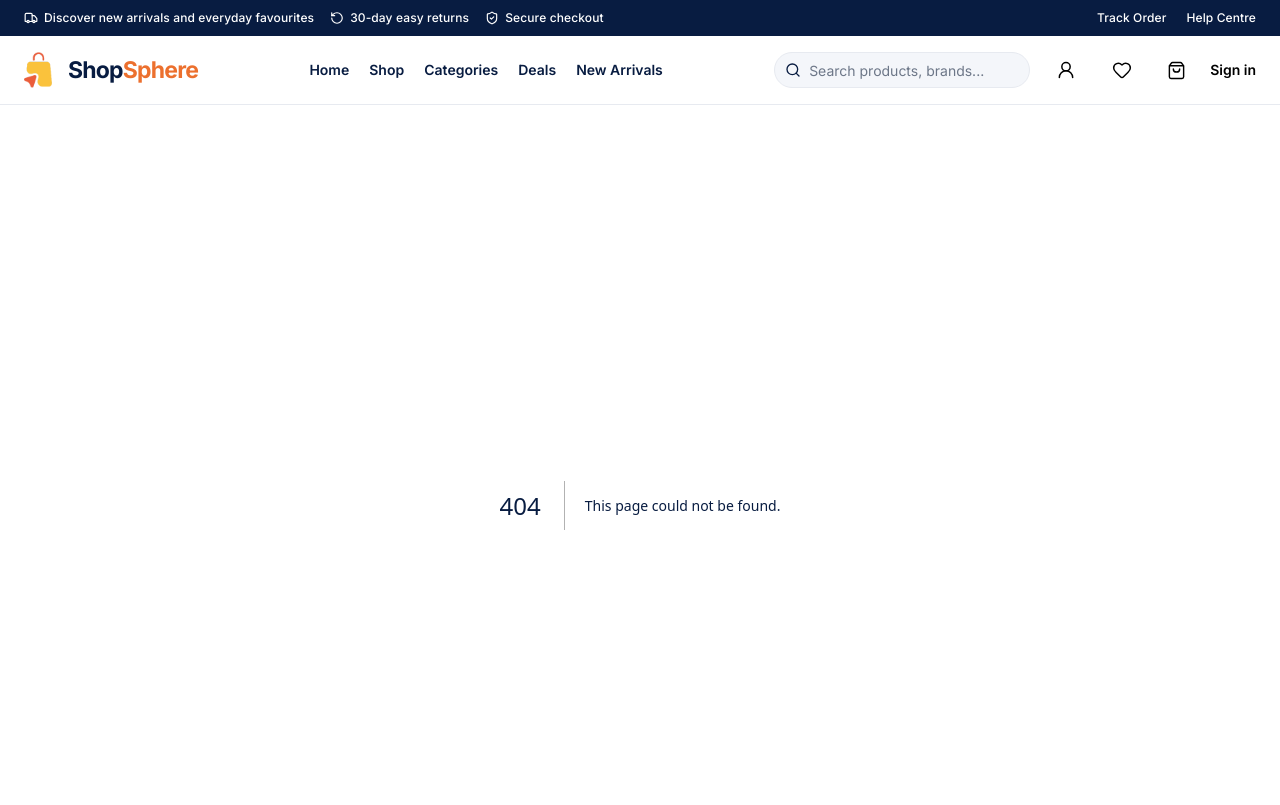
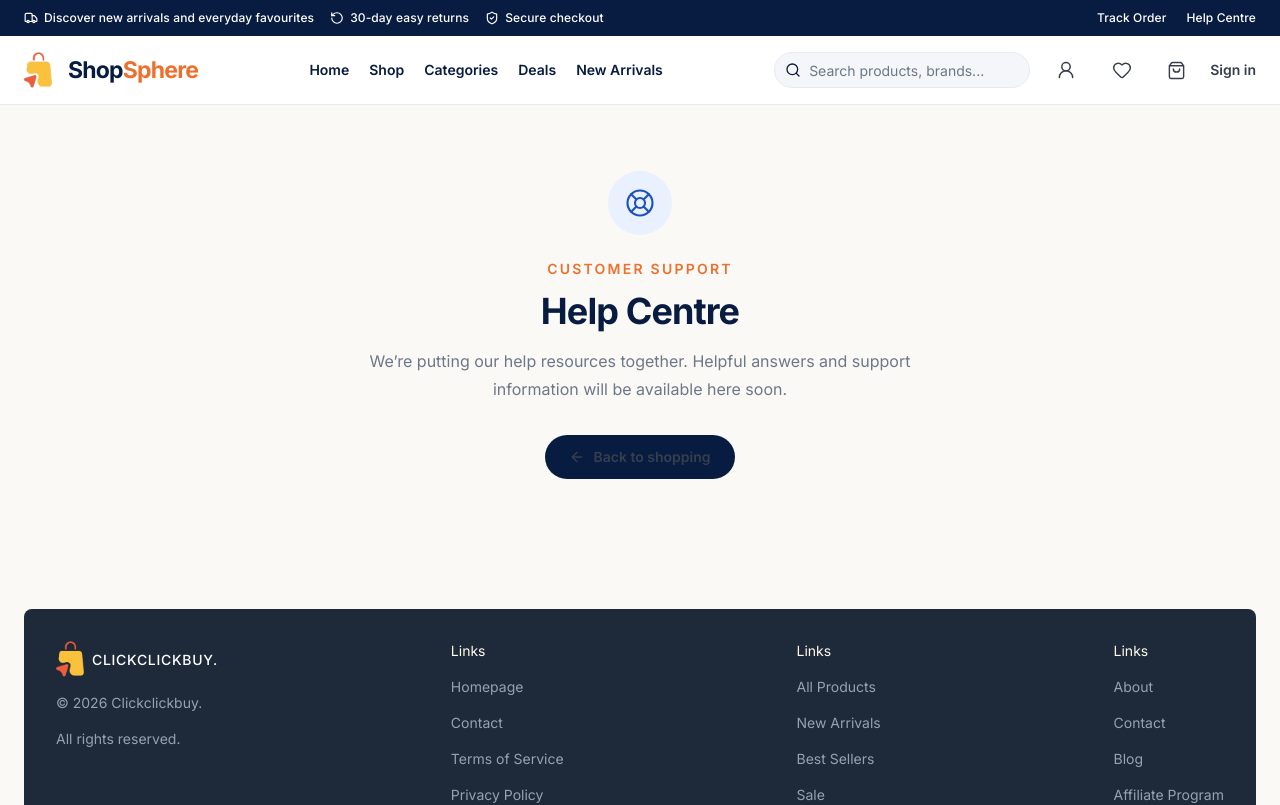
Before and after one commit to Richardjames2023/my-devops-project, a Next.js app in the folder frontend/client/: page /help in a window 1280 px wide. Before the commit this address had no page. Shown: the top 805 px of the page. Built offline with nearby package versions, Linux system fonts and the light colour scheme.

Commit message:
feat(storefront): add help centre placeholder page

```diff
--- /dev/null
+++ b/frontend/client/src/app/help/page.tsx
@@ -0,0 +1,31 @@
+import Link from "next/link";
+import { ArrowLeft, LifeBuoy } from "lucide-react";
+
+const HelpCentrePage = () => {
+  return (
+    <section className="mx-auto flex min-h-[55vh] max-w-3xl flex-col items-center justify-center px-4 py-16 text-center">
+      <div className="mb-6 flex h-16 w-16 items-center justify-center rounded-full bg-[var(--shop-blue-light)] text-[var(--shop-blue)]">
+        <LifeBuoy size={30} strokeWidth={1.7} aria-hidden="true" />
+      </div>
+      <p className="mb-3 text-sm font-semibold uppercase tracking-[0.16em] text-[var(--shop-orange)]">
+        Customer support
+      </p>
+      <h1 className="text-3xl font-bold tracking-tight text-[var(--shop-navy)] sm:text-4xl">
+        Help Centre
+      </h1>
+      <p className="mt-4 max-w-xl text-base leading-7 text-[var(--shop-muted)]">
+        We’re putting our help resources together. Helpful answers and support
+        information will be available here soon.
+      </p>
+      <Link
+        href="/"
+        className="mt-8 inline-flex items-center gap-2 rounded-full bg-[var(--shop-navy)] px-6 py-3 text-sm font-semibold text-white transition-colors hover:bg-[var(--shop-blue)]"
+      >
+        <ArrowLeft size={16} aria-hidden="true" />
+        Back to shopping
+      </Link>
+    </section>
+  );
+};
+
+export default HelpCentrePage;
```
